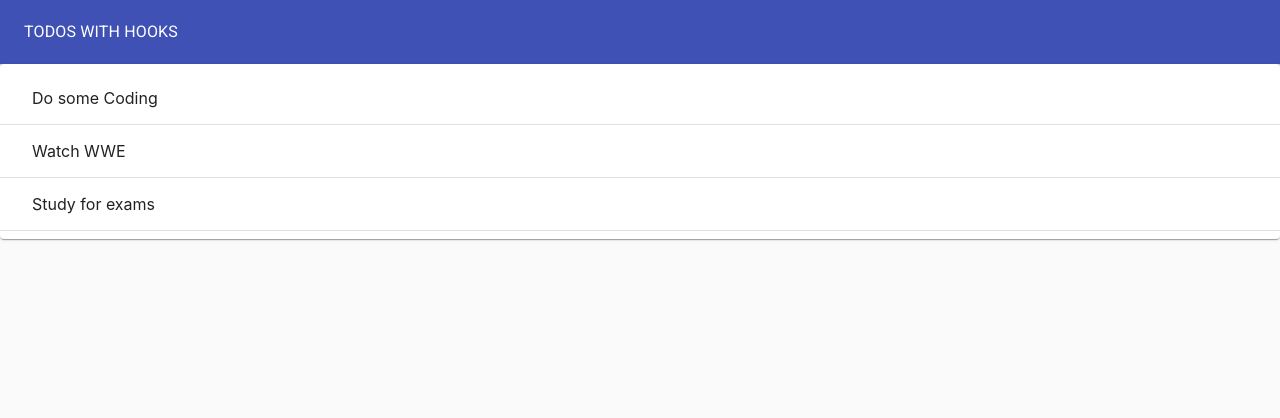
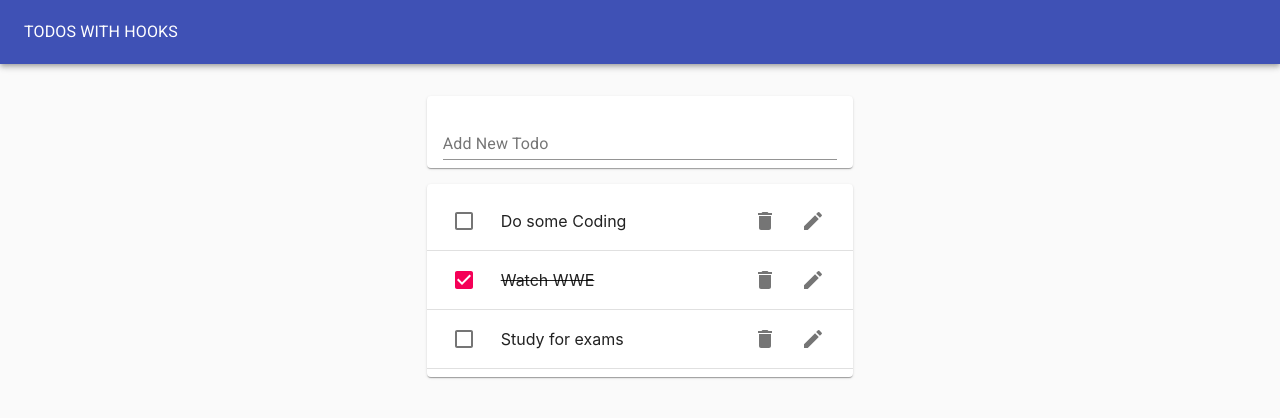
Before and after one commit to stunner19/ReactHooks, a React (Create React App) app: page / in a window 1280 px wide. Shown: the top 418 px of the page. Built offline with nearby package versions, Linux system fonts and the light colour scheme.

Commit message:
Adding Todo and TodoForm Component and refactoring TodoList

```diff
--- /dev/null
+++ b/src/Todo.js
@@ -0,0 +1,27 @@
+import React from 'react';
+import ListItem from '@material-ui/core/ListItem';
+import ListItemText from '@material-ui/core/ListItem';
+import Checkbox from '@material-ui/core/Checkbox';
+import IconButton from '@material-ui/core/IconButton';
+import DeleteIcon from '@material-ui/icons/Delete';
+import EditIcon from '@material-ui/icons/Edit';
+import ListItemSecondaryAction from '@material-ui/core/ListItemSecondaryAction';
+
+const Todo = (props) => {
+    return(
+        <ListItem>
+            <Checkbox checked = {props.completed} tabIndex = {-1}/>
+            <ListItemText style = {{ textDecoration : props.completed && "line-through" }}>{props.task}</ListItemText>
+            <ListItemSecondaryAction>
+                <IconButton aria-label = "Delete">
+                    <DeleteIcon />
+                </IconButton>
+                <IconButton aria-label = "Edit">
+                    <EditIcon />
+                </IconButton>
+            </ListItemSecondaryAction>
+        </ListItem>
+    );
+};
+
+export default Todo;
--- a/src/TodoApp.js
+++ b/src/TodoApp.js
@@ -5,6 +5,7 @@ import AppBar from '@material-ui/core/AppBar';
 import Toolbar from '@material-ui/core/Toolbar';
 import Grid from '@material-ui/core/Grid';
 import TodoList from './TodoList';
+import TodoForm from './TodoForm';
 
 const TodoApp = (props) => {
     const initialTodos = [
@@ -14,6 +15,15 @@ const TodoApp = (props) => {
     ];
 
     const [todos, setTodos] = useState(initialTodos);
+
+    const addTodo = (newTodoText) => {
+        const newTodo = {
+            id : todos.length,
+            task : newTodoText,
+            completed : false
+        };
+        setTodos([...todos, newTodo]);
+    }
 
     return(
         // Paper Tag is used for the body.
@@ -31,7 +41,12 @@ const TodoApp = (props) => {
                     <Typography color = "inherit">TODOS WITH HOOKS</Typography>
                 </Toolbar>
             </AppBar>
-            <TodoList todos = {todos}/>
+            <Grid container justify = "center" style = {{ marginTop : "1rem" }}>
+                <Grid item xs = {11} md = {8} lg = {4}>
+                    <TodoForm addTodo = {addTodo}/>
+                    <TodoList todos = {todos}/>
+                </Grid>
+            </Grid>
         </Paper>
     );
 }
--- /dev/null
+++ b/src/TodoForm.js
@@ -0,0 +1,23 @@
+import React from 'react';
+import { Paper, TextField } from '@material-ui/core';
+import useInputState from './hooks/useInputState';
+
+const TodoForm = ({ addTodo }) => {
+    const [value, handleChange, reset] = useInputState("");
+
+    const handleSubmit = (event) => {
+        event.preventDefault();
+        addTodo(value);
+        reset();
+    }
+
+    return(
+        <Paper style = {{ margin : "1rem 0", padding : "0 1rem"}}>
+            <form onSubmit = {handleSubmit}>
+                <TextField value = {value} onChange = {handleChange} margin = "normal" label = "Add New Todo" fullWidth/>
+            </form>
+        </Paper>
+    );
+};
+
+export default TodoForm;
--- a/src/TodoList.js
+++ b/src/TodoList.js
@@ -1,17 +1,14 @@
 import React from 'react';
 import Paper from '@material-ui/core/Paper';
 import List from '@material-ui/core/List';
-import ListItem from '@material-ui/core/ListItem';
-import ListItemText from '@material-ui/core/ListItem';
 import Divider from '@material-ui/core/Divider';
+import Todo from './Todo';
 
 const TodoList = (props) => {
     const todos = props.todos;
     const listItems = todos.map(todo => (
         <React.Fragment>
-            <ListItem>
-                <ListItemText>{todo.task}</ListItemText>
-            </ListItem>
+            <Todo {...todo} key = {todo.id}/>
             <Divider />
         </React.Fragment>
     ));
--- /dev/null
+++ b/src/hooks/useInputState.js
@@ -0,0 +1,16 @@
+import { useState } from 'react';
+
+const useInputState = (initialValue) => {
+    const [value, setValue] = useState(initialValue);
+    const handleChange = (event) => {
+        setValue(event.target.value);
+    }
+
+    const reset = () => {
+        setValue("");
+    }
+
+    return [value, handleChange, reset];
+};
+
+export default useInputState;
```
